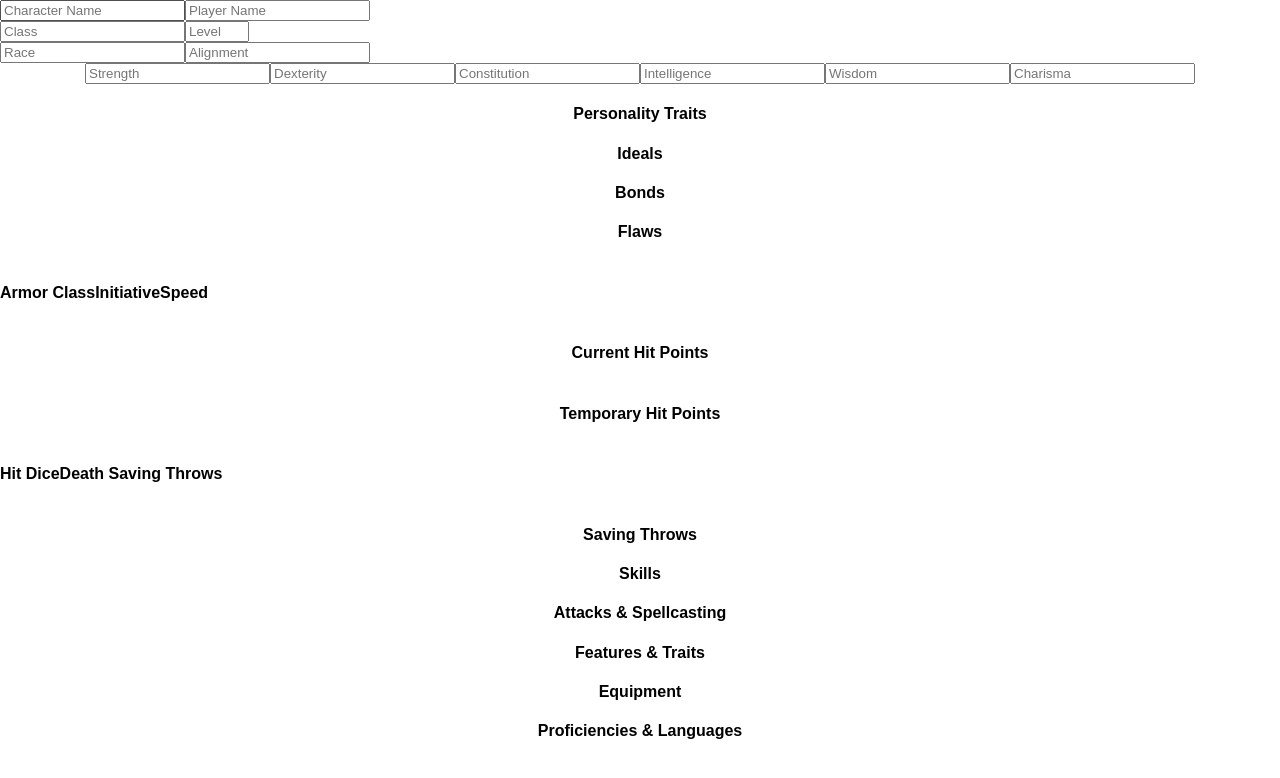
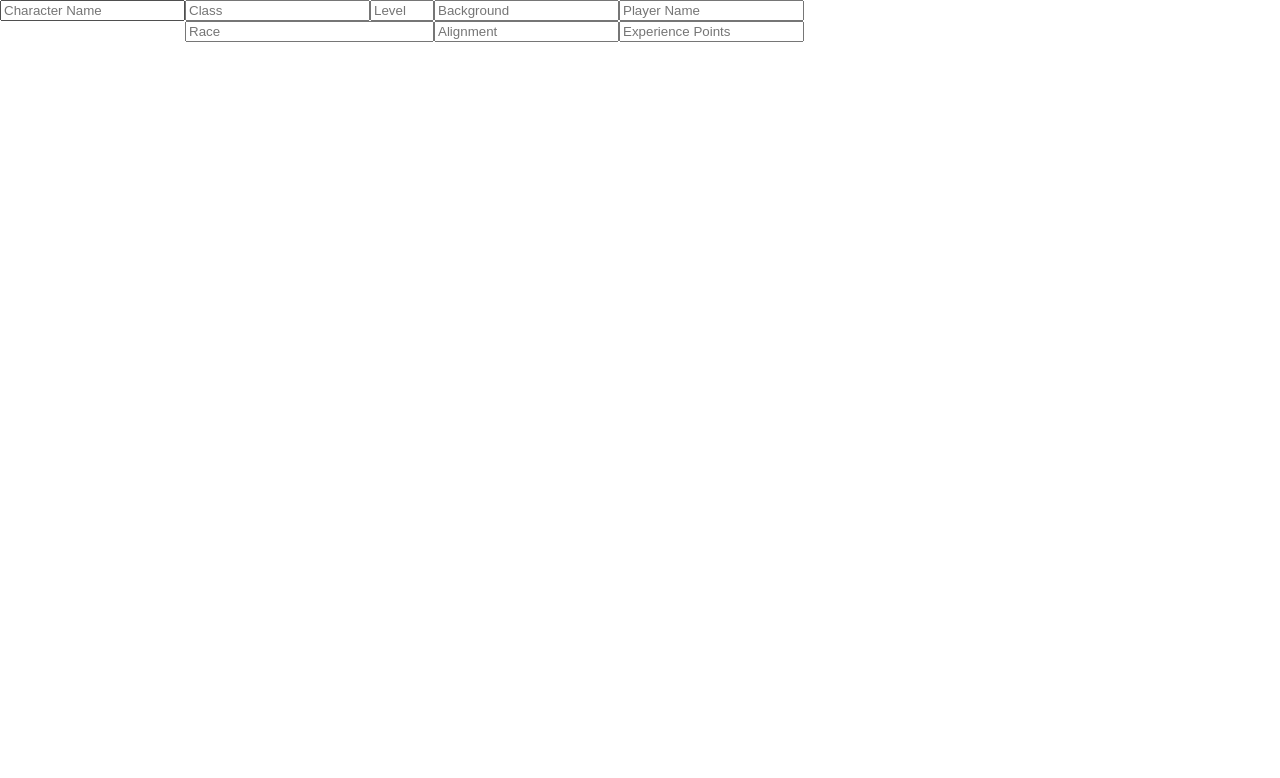
Before and after one commit to etherealmachine/dnd5e-binder, a React (Create React App) app: page / in a window 1280 px wide. Shown: the top 778 px of the page. Built offline with nearby package versions, Linux system fonts and the light colour scheme; the HTML template or start-up script is replaced by a standard one.

Commit message:
Working on DOM structure.

```diff
--- a/public/index.html
+++ b/public/index.html
@@ -19,7 +19,7 @@
       work correctly both with client-side routing and a non-root public URL.
       Learn how to configure a non-root public URL by running `npm run build`.
     -->
-    <title>React App</title>
+    <title>D&D 5E Character Sheet</title>
   </head>
   <body>
     <noscript>
--- a/src/App.css
+++ b/src/App.css
@@ -26,3 +26,15 @@
   from { transform: rotate(0deg); }
   to { transform: rotate(360deg); }
 }
+
+div {
+  display: flex;
+}
+
+.column {
+  flex-direction: column;
+}
+
+.row {
+  flex-direction: row;
+}
--- a/src/App.tsx
+++ b/src/App.tsx
@@ -5,20 +5,32 @@ class App extends React.Component {
   public render() {
     return (
       <div className="App">
-        <div style={{"display": "flex", "flexDirection": "column"}}>
-          <div style={{"display": "flex", "flexDirection": "row"}}>
+        <div className="column">
+          <div className="row">
+            <div className="column">
               <input type="text" placeholder="Character Name" name="character_name" />
-            <input type="text" placeholder="Player Name" name="player_name" />
             </div>
-          <div style={{"display": "flex", "flexDirection": "row"}}>
+            <div className="row">
+              <div className="column">
+                <div>
                   <input type="text" placeholder="Class" name="class" />
                   <input type="number" min="1" max="100" placeholder="Level" name="level" />
                 </div>
-          <div style={{"display": "flex", "flexDirection": "row"}}>
                 <input type="text" placeholder="Race" name="race" />
+              </div>
+              <div className="column">
+                <input type="text" placeholder="Background" name="background" />
                 <input type="text" placeholder="Alignment" name="alignment" />
               </div>
+              <div className="column">
+                <input type="text" placeholder="Player Name" name="player_name" />
+                <input type="number" min="1" max="100" placeholder="Experience Points" name="xp" />
               </div>
+            </div>
+          </div>
+        </div>
+        {false &&
+          <div>
             <div>
               <input type="number" placeholder="Strength" name="strength" />
               <input type="number" placeholder="Dexterity" name="dexterity" />
@@ -33,8 +45,8 @@ class App extends React.Component {
               <h4>Bonds</h4>
               <h4>Flaws</h4>
             </div>
-        <div style={{"display": "flex", "flexDirection": "column"}}>
-          <div style={{"display": "flex", "flexDirection": "row"}}>
+            <div className="column">
+              <div className="row">
                 <div>
                   <h4>Armor Class</h4>
                 </div>
@@ -46,16 +58,20 @@ class App extends React.Component {
                 </div>
               </div>
               <div>
+                <h4>Hit Point Maximum</h4>
                 <h4>Current Hit Points</h4>
               </div>
               <div>
                 <h4>Temporary Hit Points</h4>
               </div>
-          <div style={{"display": "flex", "flexDirection": "row"}}>
+              <div className="row">
                 <div>
+                  <h4>Hit Dice Maximum</h4>
                   <h4>Hit Dice</h4>
                 </div>
                 <div>
+                  <h4>Success</h4>
+                  <h4>Failure</h4>
                   <h4>Death Saving Throws</h4>
                 </div>
               </div>
@@ -79,6 +95,8 @@ class App extends React.Component {
               <h4>Proficiencies &amp; Languages</h4>
             </div>
           </div>
+        }
+      </div>
     );
   }
 }
```
Lines whose indentation alone changed are shown as unchanged.
